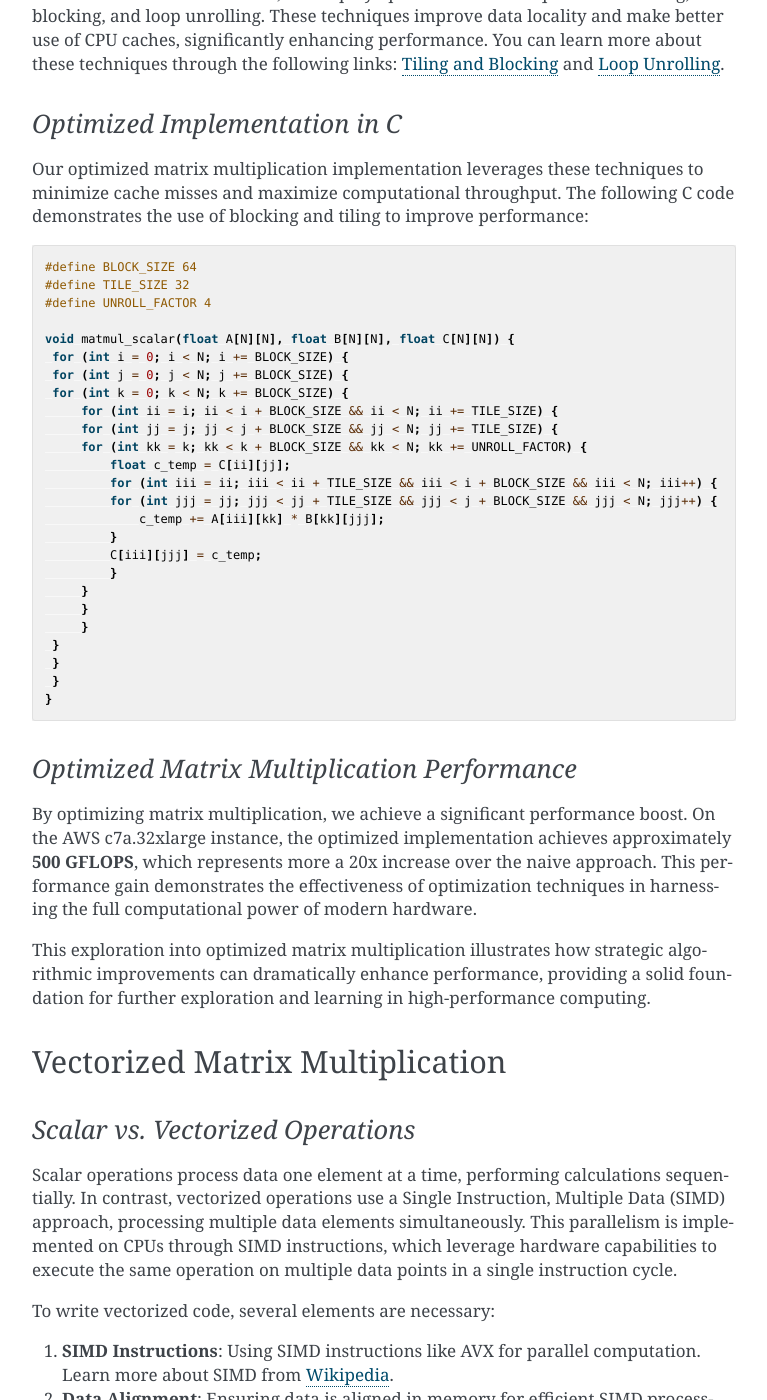
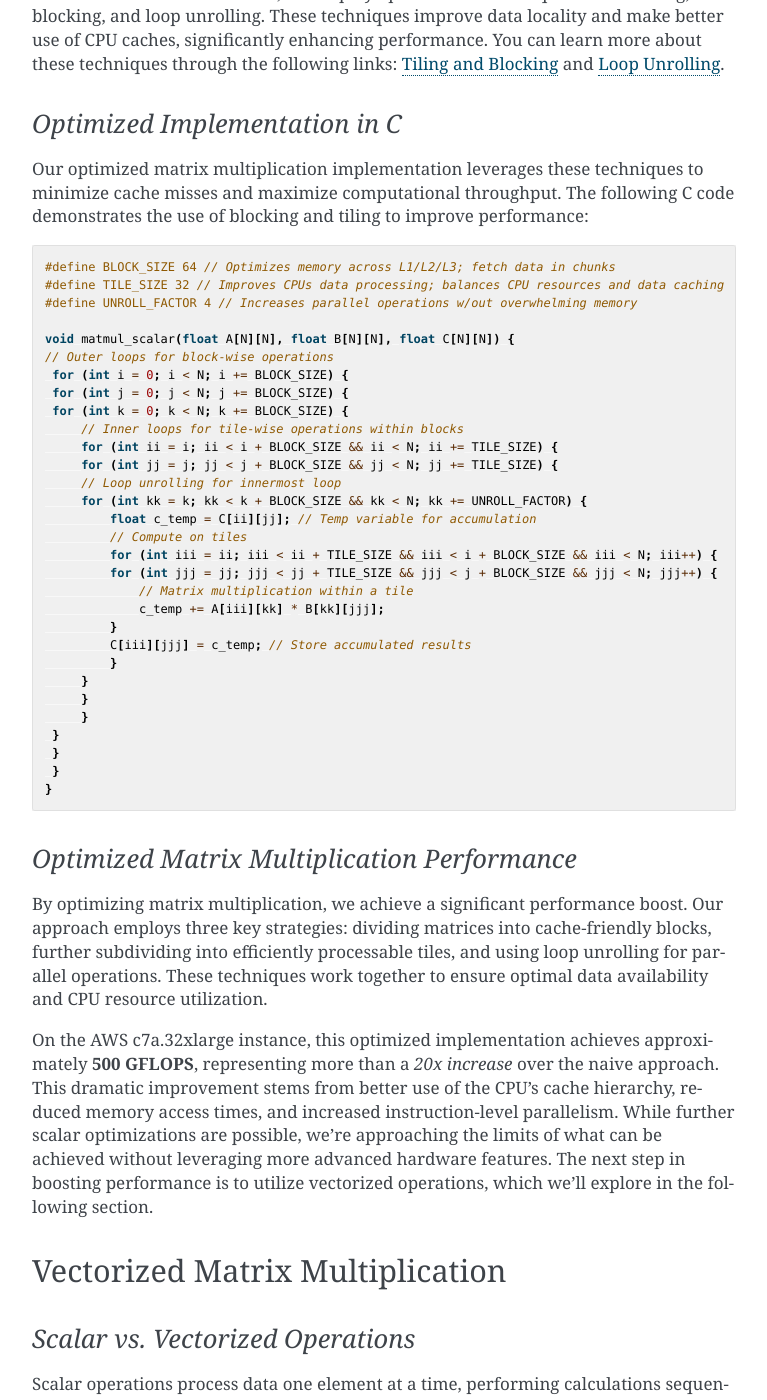
Before and after one commit to pebblesandweeds/cpu_matmul, a Sphinx documentation site: the page built from docs/source/cpu_matmul_blog.rst, in a window 1280 px wide and 1400 px high, scrolled down 5443 px. Shown: the whole window, without its empty margins (366-1133 px from the left). Built offline with Sphinx 7.4.7, drawn with Linux system fonts in a browser that asks for light colours; some of the changed text lies outside the part shown.

Commit message:
Added edits to blog rst file

```diff
--- a/docs/source/cpu_matmul_blog.rst
+++ b/docs/source/cpu_matmul_blog.rst
@@ -140,23 +140,28 @@
 
 .. code-block:: c
 
-   #define BLOCK_SIZE 64
-   #define TILE_SIZE 32
-   #define UNROLL_FACTOR 4
+   #define BLOCK_SIZE 64 // Optimizes memory across L1/L2/L3; fetch data in chunks
+   #define TILE_SIZE 32 // Improves CPUs data processing; balances CPU resources and data caching
+   #define UNROLL_FACTOR 4 // Increases parallel operations w/out overwhelming memory
 
    void matmul_scalar(float A[N][N], float B[N][N], float C[N][N]) {
+   // Outer loops for block-wise operations
     for (int i = 0; i < N; i += BLOCK_SIZE) {
     for (int j = 0; j < N; j += BLOCK_SIZE) {
     for (int k = 0; k < N; k += BLOCK_SIZE) {
+        // Inner loops for tile-wise operations within blocks
         for (int ii = i; ii < i + BLOCK_SIZE && ii < N; ii += TILE_SIZE) {
         for (int jj = j; jj < j + BLOCK_SIZE && jj < N; jj += TILE_SIZE) {
+        // Loop unrolling for innermost loop
         for (int kk = k; kk < k + BLOCK_SIZE && kk < N; kk += UNROLL_FACTOR) {
-            float c_temp = C[ii][jj];
+            float c_temp = C[ii][jj]; // Temp variable for accumulation
+            // Compute on tiles
             for (int iii = ii; iii < ii + TILE_SIZE && iii < i + BLOCK_SIZE && iii < N; iii++) {
             for (int jjj = jj; jjj < jj + TILE_SIZE && jjj < j + BLOCK_SIZE && jjj < N; jjj++) {
+                // Matrix multiplication within a tile
                 c_temp += A[iii][kk] * B[kk][jjj];
             }
-            C[iii][jjj] = c_temp;
+            C[iii][jjj] = c_temp; // Store accumulated results
             }
         }
         }
@@ -169,9 +174,9 @@
 *Optimized Matrix Multiplication Performance*
 ^^^^^^^^^^^^^^^^^^^^^^^^^^^^^^^^^^^^^^^^^^^^^
 
-By optimizing matrix multiplication, we achieve a significant performance boost. On the AWS c7a.32xlarge instance, the optimized implementation achieves approximately **500 GFLOPS**, which represents more a 20x increase over the naive approach. This performance gain demonstrates the effectiveness of optimization techniques in harnessing the full computational power of modern hardware.
+By optimizing matrix multiplication, we achieve a significant performance boost. Our approach employs three key strategies: dividing matrices into cache-friendly blocks, further subdividing into efficiently processable tiles, and using loop unrolling for parallel operations. These techniques work together to ensure optimal data availability and CPU resource utilization.
 
-This exploration into optimized matrix multiplication illustrates how strategic algorithmic improvements can dramatically enhance performance, providing a solid foundation for further exploration and learning in high-performance computing.
+On the AWS c7a.32xlarge instance, this optimized implementation achieves approximately **500 GFLOPS**, representing more than a *20x increase* over the naive approach. This dramatic improvement stems from better use of the CPU's cache hierarchy, reduced memory access times, and increased instruction-level parallelism. While further scalar optimizations are possible, we're approaching the limits of what can be achieved without leveraging more advanced hardware features. The next step in boosting performance is to utilize vectorized operations, which we'll explore in the following section.
 
 Vectorized Matrix Multiplication
 --------------------------------
@@ -201,11 +206,13 @@
 .. code-block:: c
 
    void matmul_vectorized(float A[N][N], float B[N][N], float C[N][N]) {
+       // Data alignment (allocate memory for B_col)
        float (*B_col)[N] = aligned_alloc(32, N * N * sizeof(float));
        if (B_col == NULL) {
            fprintf(stderr, "Memory allocation failed\n");
            exit(1);
        }
+       // Transposition (transpose B into B_col for better memory access patterns)
        for (int j = 0; j < N; j += 32) {
            for (int k = 0; k < N; k++) {
                for (int jj = 0; jj < 32 && j + jj < N; jj++) {
@@ -216,6 +223,7 @@
        {
            for (int j = 0; j < N; j += 32) {
                for (int i = 0; i < N; i += 32) {
+                   // SIMD instructions (__m256 for 256-bit for SIMD operations)
                    __m256 c[32][32];
                    for (int ii = 0; ii < 32; ii++) {
                        for (int jj = 0; jj < 32; jj++) {
@@ -223,6 +231,7 @@
                        }
                    }
                    for (int k = 0; k < N; k += 32) {
+                       // Prefetching (fetch data into cache before we use it)
                        if (k + 128 < N) {
                            for (int ii = 0; ii < 32; ii++) {
                                _mm_prefetch((char*)&A[i+ii][k + 128], _MM_HINT_T1);
@@ -236,6 +245,7 @@
                                b[ii][kk] = _mm256_load_ps(&B_col[j+ii][k+kk*8]);
                            }
                        }
+                       // Loop unrolling (unroll inner loop for vector operations)
                        for (int ii = 0; ii < 32; ii++) {
                            for (int jj = 0; jj < 32; jj++) {
                                c[ii][jj] = _mm256_fmadd_ps(a[ii][0], b[jj][0], c[ii][jj]);
@@ -245,6 +255,7 @@
                            }
                        }
                    }
+                   // SIMD Instructions (final matrix multiplication reduction using SIMD)
                    for (int ii = 0; ii < 32 && i + ii < N; ii++) {
                        for (int jj = 0; jj < 32 && j + jj < N; jj++) {
                            __m256 sum = c[ii][jj];
@@ -266,7 +277,9 @@
 *Performance Improvement*
 ^^^^^^^^^^^^^^^^^^^^^^^^^
 
-The vectorized implementation significantly enhances performance by taking full advantage of CPU capabilities. On the AWS c7a.32xlarge instance, this approach achieves approximately **3000 GFLOPS**, representing a 6x performance increase over the previously optimized matrix multiplication. This demonstrates the power of vectorized operations in maximizing computational efficiency and speed in large-scale matrix operations.
+The vectorized implementation significantly enhances performance by leveraging five key techniques in a strategic order. First, data alignment ensures efficient memory access for SIMD operations. Transposition optimizes the data layout, improving access patterns crucial for matrix operations. SIMD instructions then enable parallel processing of multiple data points, forming the core of our vectorization strategy. Prefetching minimizes cache misses by loading data before it's needed, further improving efficiency. Finally, loop unrolling increases the throughput of vector operations. By combining these techniques, we fully utilize the CPU's vectorization capabilities, resulting in a dramatic performance boost.
+
+On the AWS c7a.32xlarge instance, this vectorized approach achieves approximately **3000 GFLOPS**, representing a *6x performance increase* over the previously optimized scalar implementation. This stark contrast highlights the fundamental difference between scalar and vectorized operations. While scalar operations process data sequentially, one element at a time, vectorized operations leverage SIMD to process multiple data elements simultaneously. This parallelism at the instruction level allows for significantly higher throughput, demonstrating the power of vectorized operations in maximizing computational efficiency and speed in large-scale matrix operations.
 
 Conclusion
 ----------
```
